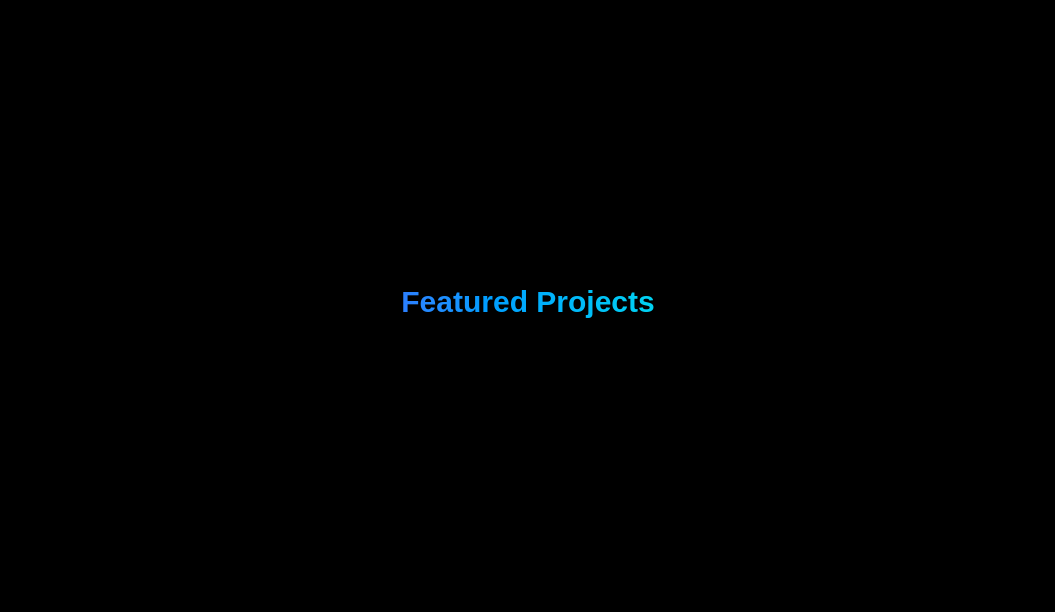
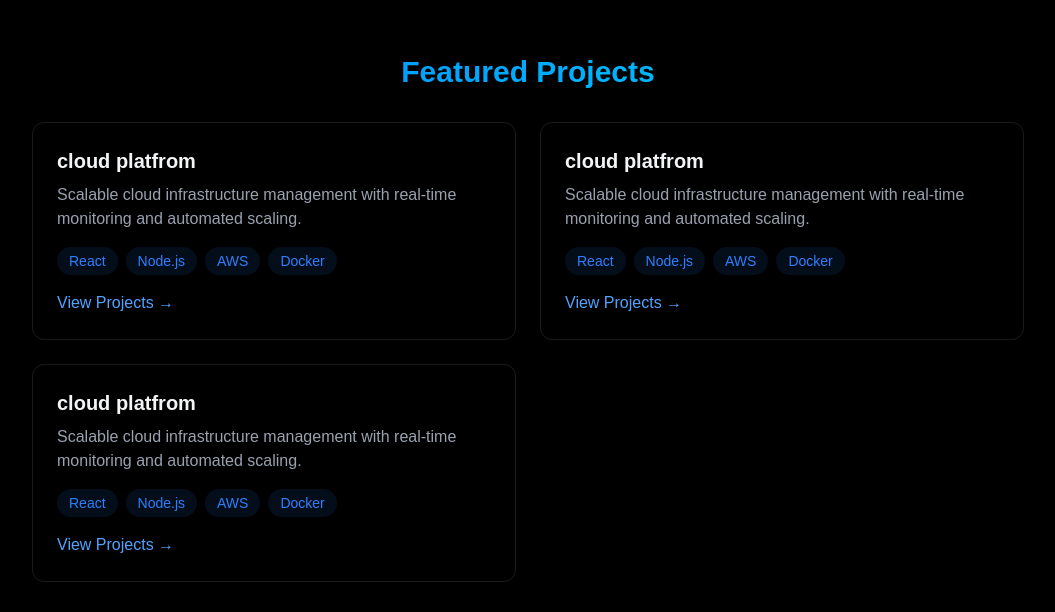
Before and after one commit to ShahbazNadeem/Shahbaz-Portfolio, a React (Vite) app: page / in a window 1280 px wide. Shown: the part 1850-2462 px from the top of the page, without its empty margins (112-1167 px from the left). Built offline with nearby package versions, Linux system fonts and the light colour scheme.

Commit message:
working on project section

```diff
--- /dev/null
+++ b/src/components/RevealOnScroll.jsx
@@ -0,0 +1,25 @@
+import React, { useEffect, useRef } from 'react'
+
+const RevealOnScroll = ({ children }) => {
+    const ref = useRef(null);
+
+    useEffect(() => {
+        const observer = new IntersectionObserver(
+          ([entry]) => {
+            if (entry.isIntersecting) {
+              ref.current.classList.add("visible");
+            }
+          },
+          { threshold: 0.2, rootMargin: "0px 0px -50px 0px" }
+        );
+
+        if (ref.current) observer.observe(ref.current);
+
+        return () => observer.disconnect();
+      });
+    return (
+        <div ref={ref} className='reveal'>{children}</div>
+    )
+}
+
+export default RevealOnScroll
--- a/src/components/sections/Projects.jsx
+++ b/src/components/sections/Projects.jsx
@@ -5,6 +5,64 @@ const Projects = () => {
         <section id='project' className='min-h-screen flex items-center justify-center py-20'>
             <div className="max-w-5xl mx-auto px-4">
                 <h2 className='text-3xl font-bold mb-8 bg-gradient-to-r from-blue-500 to-cyan-400 bg-clip-text text-transparent text-center'>Featured Projects</h2>
+
+                <div className="grid grid-cols-2 gap-6">
+                    {/*  */}
+                    <div className="p-6 rounded-xl border border-white/10 hover:-translate-y-1 hover:border-blue-500/30 hover:shadow-[0_2px_8px_rgba(59,130,246,0.1)] transition-all">
+                        <h3 className='text-xl font-bold mb-2'>cloud platfrom</h3>
+                        <p className='text-gray-400 mb-4'> Scalable cloud infrastructure management with real-time
+                            monitoring and automated scaling.</p>
+                        <div className="flex flex-wrap gap-2 mb-4">
+                            {["React", "Node.js", "AWS", "Docker"].map((tech, key) => {
+                                return (
+                                    <span key={key} className="bg-blue-500/10 text-blue-500 py-1 px-3 rounded-full text-sm hover:bg-blue-500/20 hover:shadow-[0_2px_8px_rgba(59,130,246,0.1)] transition-all">
+                                        {tech}
+                                    </span>
+                                )
+                            })}
+                        </div>
+
+                        <div className="flex justify-between items-center">
+                            <a href="#" className='text-blue-400 hover:text-blue-300'>View Projects &rarr;</a>
+                        </div>
+                    </div>
+                    {/*  */}
+                    <div className="p-6 rounded-xl border border-white/10 hover:-translate-y-1 hover:border-blue-500/30 hover:shadow-[0_2px_8px_rgba(59,130,246,0.1)] transition-all">
+                        <h3 className='text-xl font-bold mb-2'>cloud platfrom</h3>
+                        <p className='text-gray-400 mb-4'> Scalable cloud infrastructure management with real-time
+                            monitoring and automated scaling.</p>
+                        <div className="flex flex-wrap gap-2 mb-4">
+                            {["React", "Node.js", "AWS", "Docker"].map((tech, key) => {
+                                return (
+                                    <span key={key} className="bg-blue-500/10 text-blue-500 py-1 px-3 rounded-full text-sm hover:bg-blue-500/20 hover:shadow-[0_2px_8px_rgba(59,130,246,0.1)] transition-all">
+                                        {tech}
+                                    </span>
+                                )
+                            })}
+                        </div>
+
+                        <div className="flex justify-between items-center">
+                            <a href="#" className='text-blue-400 hover:text-blue-300'>View Projects &rarr;</a>
+                        </div>
+                    </div>
+                    <div className="p-6 rounded-xl border border-white/10 hover:-translate-y-1 hover:border-blue-500/30 hover:shadow-[0_2px_8px_rgba(59,130,246,0.1)] transition-all">
+                        <h3 className='text-xl font-bold mb-2'>cloud platfrom</h3>
+                        <p className='text-gray-400 mb-4'> Scalable cloud infrastructure management with real-time
+                            monitoring and automated scaling.</p>
+                        <div className="flex flex-wrap gap-2 mb-4">
+                            {["React", "Node.js", "AWS", "Docker"].map((tech, key) => {
+                                return (
+                                    <span key={key} className="bg-blue-500/10 text-blue-500 py-1 px-3 rounded-full text-sm hover:bg-blue-500/20 hover:shadow-[0_2px_8px_rgba(59,130,246,0.1)] transition-all">
+                                        {tech}
+                                    </span>
+                                )
+                            })}
+                        </div>
+                        <div className="flex justify-between items-center">
+                            <a href="#" className='text-blue-400 hover:text-blue-300'>View Projects &rarr;</a>
+                        </div>
+                    </div>
+                </div>
             </div>
         </section>
     )
```
Also changed, not shown: 1 other file (tests, documents, lock files or other folders). Lines whose indentation alone changed are shown as unchanged.
